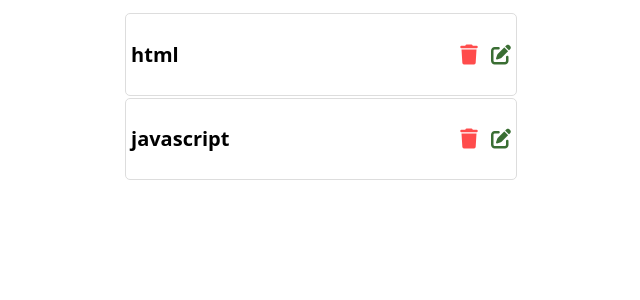
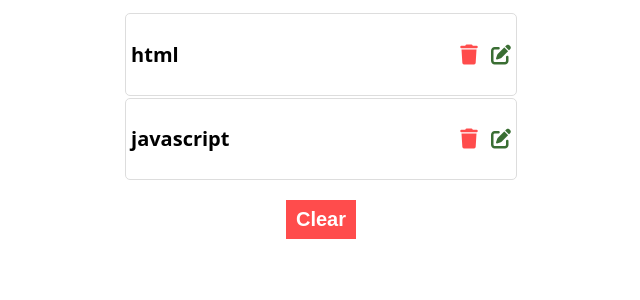
Before and after one commit to aelmaar/Todolist-app-with-Python-Flask, a Flask app: page / in a window 1280 px wide. Shown: the part 217-517 px from the top of the page, without its empty margins (319-959 px from the left). Run offline with Flask 2, Linux system fonts and the light colour scheme; data comes from the database, SQL or seed files in the repository; both versions use the stored data as it was after the commit; some libraries are stand-ins or nearby versions.

Commit message:
add clear button to clear all tasks

```diff
--- a/app.py
+++ b/app.py
@@ -47,3 +47,9 @@ def update(id):
             return redirect('/')
     else:
         return render_template('update.html', id=id)
+
+@app.route('/clear')
+def clear():
+    db.session.query(Task).delete()
+    db.session.commit()
+    return redirect('/')
--- a/static/style.css
+++ b/static/style.css
@@ -65,7 +65,7 @@ input[type="submit"] {
 }
 
 input[type="submit"]:hover {
-    background:rgba(255,0,0,.4)
+    background:rgba(255,0,0,.5)
 }
 
 .fa-solid {
@@ -79,3 +79,17 @@ input[type="submit"]:hover {
 .fa-pen-to-square {
     color:rgba(9, 74, 0,.8)
 }
+
+.clear button{
+    border:none;
+    padding:8px 10px;
+    font-weight:bold;
+    cursor: pointer;
+    transition: .4s background;
+    background:rgba(255,0,0,.7);
+    color:white
+}
+
+.clear button:hover {
+    background:rgba(255,0,0,.5)
+}
--- a/templates/index.html
+++ b/templates/index.html
@@ -9,7 +9,7 @@
     <div class="todo_container">
         <h1>TO DO LIST APP</h1>
         <form action="/" method="post">
-            <input type="text" name="task">
+            <input autofocus type="text" name="task">
             <input type="submit" value="ADD TASK">
         </form>
         <ul>
@@ -25,6 +25,13 @@
             </li>
             {% endfor %}
         </ul>
+        {% if tasks|length > 0 %}
+        <div style="text-align: center;">
+            <a href="/clear" class="clear">
+                <button>Clear</button>
+            </a>
+        </div>
+        {% endif %}
     </div>
 </section>
 {% endblock %}
--- a/templates/update.html
+++ b/templates/update.html
@@ -9,7 +9,7 @@
     <div class="todo_container">
         <h1>TO DO LIST APP</h1>
         <form action="/update/{{id}}" method="post">
-            <input type="text" name="task">
+            <input autofocus type="text" name="task">
             <input type="submit" value="UPDATE TASK">
         </form>
     </div>
```
Also changed, not shown: README.md, database/test.db.
